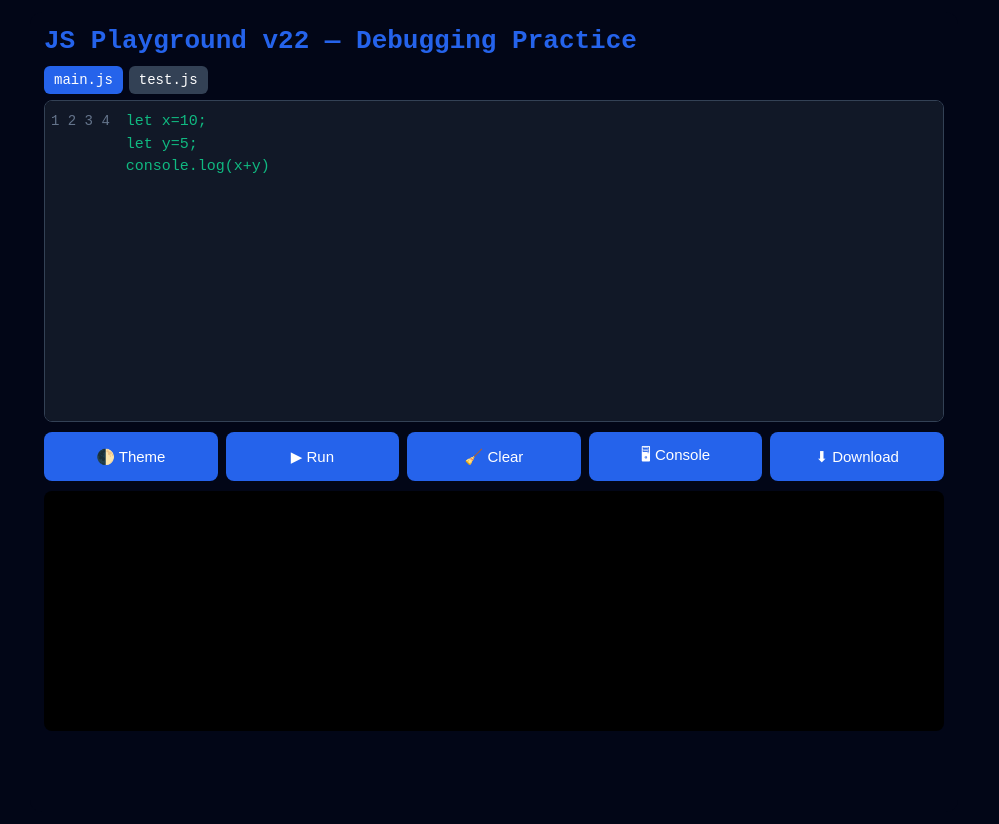
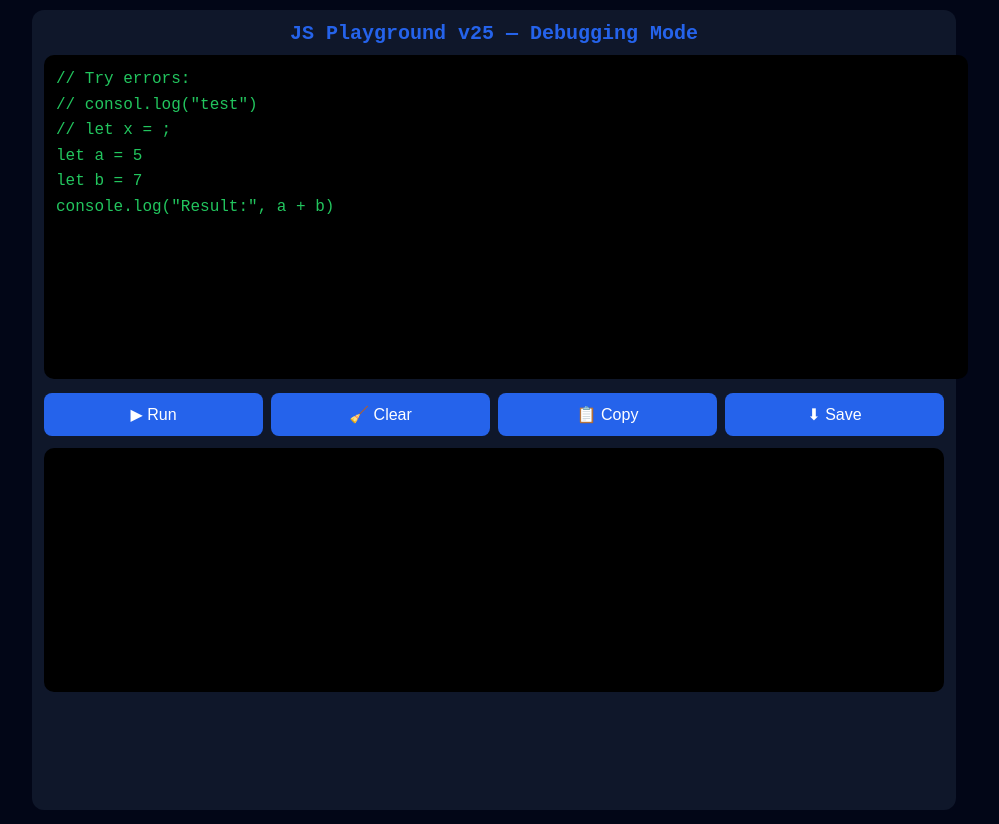
Before and after one commit to vasu-h10/js-learning-termux, a plain HTML site: page index.html in a window 1280 px wide. Shown: the whole page, without its empty margins (146-1145 px from the left). Drawn offline with Linux system fonts and the light colour scheme.

Commit message:
v25: beginner-focused JS playground with improved console + error reporting

```diff
--- a/index.html
+++ b/index.html
@@ -1,194 +1,129 @@
 <!DOCTYPE html>
 <html lang="en">
 <head>
-<meta charset="UTF-8">
-<title>JS Playground v22 — Debugger Practice</title>
+<meta charset="UTF-8" />
+<meta name="viewport" content="width=device-width,initial-scale=1.0" />
+<title>JS Playground v25 — Debug Practice</title>
 
 <style>
-:root{
-  --bg:#020617;--panel:#020617;--text:#e5e7eb;
-  --editor:#111827;--line:#64748b;--accent:#2563eb;
-  --good:#10b981;--error:#ef4444;
+:root {
+  --bg:#020617;
+  --panel:#0f172a;
+  --text:#e5e7eb;
+  --accent:#2563eb;
+  --console-bg:#000;
 }
-body.light{
-  --bg:#f8fafc;--panel:#ffffff;--text:#0f172a;
-  --editor:#e2e8f0;--line:#94a3b8;
-}
-body{
+body {
   margin:0;background:var(--bg);color:var(--text);
   font-family:monospace;display:flex;justify-content:center;
-  padding:12px;min-height:100vh;
+  padding:10px;min-height:100vh;
 }
-.app{
-  width:100%;max-width:900px;background:var(--panel);
-  border-radius:12px;padding:14px;
-}
-h1{margin:0 0 10px;color:var(--accent)}
+.app {width:100%;max-width:900px;background:var(--panel);
+  padding:12px;border-radius:12px;}
+h2{margin:0 0 10px;color:var(--accent);font-size:20px;text-align:center}
 
-/* tabs */
-.tabs{display:flex;gap:6px;margin-bottom:6px}
-.tab{
-  padding:6px 10px;background:#334155;color:white;
-  border-radius:6px;cursor:pointer;font-size:14px;
-}
-.tab.active{background:var(--accent)}
-
-/* editor */
-.editor-wrap{
-  display:flex;border:1px solid #334155;border-radius:8px;
-  overflow:hidden;
-}
-#linebox{
-  padding:10px 6px;background:var(--editor);color:var(--line);
-  user-select:none;font-size:14px;line-height:1.5;text-align:right;
-}
-#editor{
-  flex:1;padding:10px;background:var(--editor);color:var(--good);
-  border:none;resize:none;outline:none;font-size:15px;
-  line-height:1.5;min-height:300px;
+/* editor box */
+#editor {
+  width:100%;height:300px;background:#000;color:#22c55e;
+  padding:12px;border-radius:10px;resize:none;font-size:16px;
+  line-height:1.6;outline:none;border:none;
 }
 
 /* buttons */
-.buttons{display:flex;gap:8px;margin:10px 0}
-button{
-  flex:1;padding:12px;border:none;border-radius:8px;
-  background:var(--accent);color:white;font-size:15px;
+.buttons {display:flex;gap:8px;margin-top:10px;flex-wrap:wrap}
+button {
+  flex:1;padding:12px;font-size:16px;border:none;
+  border-radius:8px;background:var(--accent);color:white;
   cursor:pointer;
 }
 
 /* console */
-#console{
-  background:#000;border-radius:8px;padding:10px;
-  font-size:14px;height:220px;overflow:auto;white-space:pre-wrap;
+#console {
+  background:var(--console-bg);margin-top:12px;padding:12px;
+  height:220px;border-radius:10px;overflow-y:auto;
+  font-size:15px;white-space:pre-wrap;
 }
-.log{color:var(--text)}
-.error{color:var(--error);font-weight:bold}
-
-/* full console */
-#fullConsole{
-  display:none;position:fixed;top:0;left:0;width:100vw;height:100vh;
-  background:#000;color:white;padding:12px;overflow:auto;z-index:9999;
-}
+.log{color:#22c55e}
+.error{color:#ef4444;font-weight:bold}
 </style>
 </head>
+
 <body>
+<div class="app">
+  <h2>JS Playground v25 — Debugging Mode</h2>
 
-<div class="app">
-  <h1>JS Playground v22 — Debugging Practice</h1>
+  <textarea id="editor" spellcheck="false">
+// Try errors:
+// consol.log("test")
+// let x = ;
+let a = 5
+let b = 7
+console.log("Result:", a + b)
+  </textarea>
 
-  <!-- tabs -->
-  <div class="tabs">
-    <div class="tab active" onclick="switchFile(0)">main.js</div>
-    <div class="tab" onclick="switchFile(1)">test.js</div>
+  <div class="buttons">
+    <button onclick="runJS()">▶ Run</button>
+    <button onclick="clearConsole()">🧹 Clear</button>
+    <button onclick="copyCode()">📋 Copy</button>
+    <button onclick="downloadFile()">⬇ Save</button>
   </div>
 
-  <!-- editor -->
-  <div class="editor-wrap">
-    <div id="linebox">1</div>
-    <textarea id="editor"></textarea>
-  </div>
-
-  <!-- buttons -->
-  <div class="buttons">
-    <button onclick="toggleTheme()">🌓 Theme</button>
-    <button onclick="runJS()">▶ Run</button>
-    <button onclick="clearConsole()">🧹 Clear</button>
-    <button onclick="showFullConsole()">🖥 Console</button>
-    <button onclick="downloadFile()">⬇ Download</button>
-  </div>
-
-  <!-- console -->
   <div id="console"></div>
 </div>
 
-<!-- full console -->
-<div id="fullConsole">
-  <button onclick="hideFullConsole()" style="width:100%;padding:8px;">🔙 Back</button>
-  <pre id="fullConsoleOut"></pre>
-</div>
+<script>
+const editor = document.getElementById("editor");
+const consoleBox = document.getElementById("console");
 
-<script>
-/* ===== STORAGE ===== */
-let files=[
-  localStorage.getItem("file0")||"let x=10;\nlet y=5;\nconsole.log(x+y)\n",
-  localStorage.getItem("file1")||"console.log('test.js loaded')\n"
-];
-let current=0;
+/* clear output */
+function clearConsole(){ consoleBox.innerHTML=""; }
 
-/* ===== ELEMENTS ===== */
-const ed=document.getElementById("editor");
-const linebox=document.getElementById("linebox");
-const con=document.getElementById("console");
-
-/* ===== UPDATE LINES ===== */
-function updateLines(){
-  let c=ed.value.split("\n").length;
-  linebox.innerHTML=[...Array(c).keys()].map(i=>i+1).join("\n");
+/* copy */
+function copyCode(){
+  navigator.clipboard.writeText(editor.value);
+  alert("Copied!");
 }
 
-/* ===== SWITCH FILE ===== */
-function switchFile(i){
-  files[current]=ed.value;
-  localStorage.setItem("file"+current,ed.value);
-  current=i;
-  ed.value=files[i];
-  updateLines();
-  document.querySelectorAll(".tab").forEach(t=>t.classList.remove("active"));
-  document.querySelectorAll(".tab")[i].classList.add("active");
+/* download */
+function downloadFile(){
+  const blob=new Blob([editor.value],{type:"text/javascript"});
+  const link=document.createElement("a");
+  link.href=URL.createObjectURL(blob);
+  link.download="script.js";
+  link.click();
 }
 
-/* ===== START EDITOR ===== */
-ed.value=files[0];
-updateLines();
-ed.addEventListener("input",()=>{updateLines();localStorage.setItem("file"+current,ed.value);});
-
-/* ===== LOGGING ===== */
-function log(m){con.innerHTML+=`<div class="log">${m}</div>`}
-function err(m){con.innerHTML+=`<div class="error">${m}</div>`}
-function clearConsole(){con.innerHTML=""}
-
-/* ===== RUN JS WITH ERROR TYPE ===== */
+/* run + detect errors with line */
 function runJS(){
   clearConsole();
-  let code=ed.value;
-  try{
-    let result=eval(code);
-    if(result!==undefined) log("> "+result);
-  }catch(e){
-    err(`${e.name}: ${e.message}`);
+  const code = editor.value;
+
+  /* get lines for better error info */
+  const lines = code.split("\n");
+
+  try {
+    let output = eval(code);
+    if(output!==undefined){
+      consoleBox.innerHTML += `<div class="log">${output}</div>`;
+    }
+  } catch (err) {
+    let msg = err.message;
+    let type = err.name;
+
+    /* find line number if available */
+    let match = msg.match(/<anonymous>:(\d+):/);
+    let line = match ? parseInt(match[1]) : null;
+
+    consoleBox.innerHTML += `<div class="error">
+      ❌ <b>${type}</b>: ${msg}
+      ${line?`<br>➡ Line: ${line}<br><br><code>${lines[line-1]}</code>`:""}
+    </div>`;
   }
 }
 
-/* ===== FULL CONSOLE ===== */
-function showFullConsole(){
-  document.getElementById("fullConsoleOut").innerText=con.innerText;
-  document.getElementById("fullConsole").style.display="block";
-}
-function hideFullConsole(){
-  document.getElementById("fullConsole").style.display="none";
-}
-
-/* ===== DOWNLOAD ===== */
-function downloadFile(){
-  let blob=new Blob([ed.value],{type:"text/javascript"});
-  let a=document.createElement("a");
-  a.href=URL.createObjectURL(blob);
-  a.download=document.querySelectorAll(".tab")[current].innerText;
-  a.click();
-}
-
-/* ===== THEME ===== */
-let theme=localStorage.getItem("theme_v22")||"dark";
-if(theme==="light")document.body.classList.add("light");
-
-function toggleTheme(){
-  let light=document.body.classList.toggle("light");
-  localStorage.setItem("theme_v22",light?"light":"dark");
-}
-
-/* ===== RUN WITH CTRL+ENTER ===== */
+/* Ctrl + Enter to run */
 document.addEventListener("keydown",e=>{
-  if((e.ctrlKey||e.metaKey)&&e.key==="Enter")runJS();
+  if((e.ctrlKey||e.metaKey)&&e.key==="Enter") runJS();
 });
 </script>
 </body>
```
